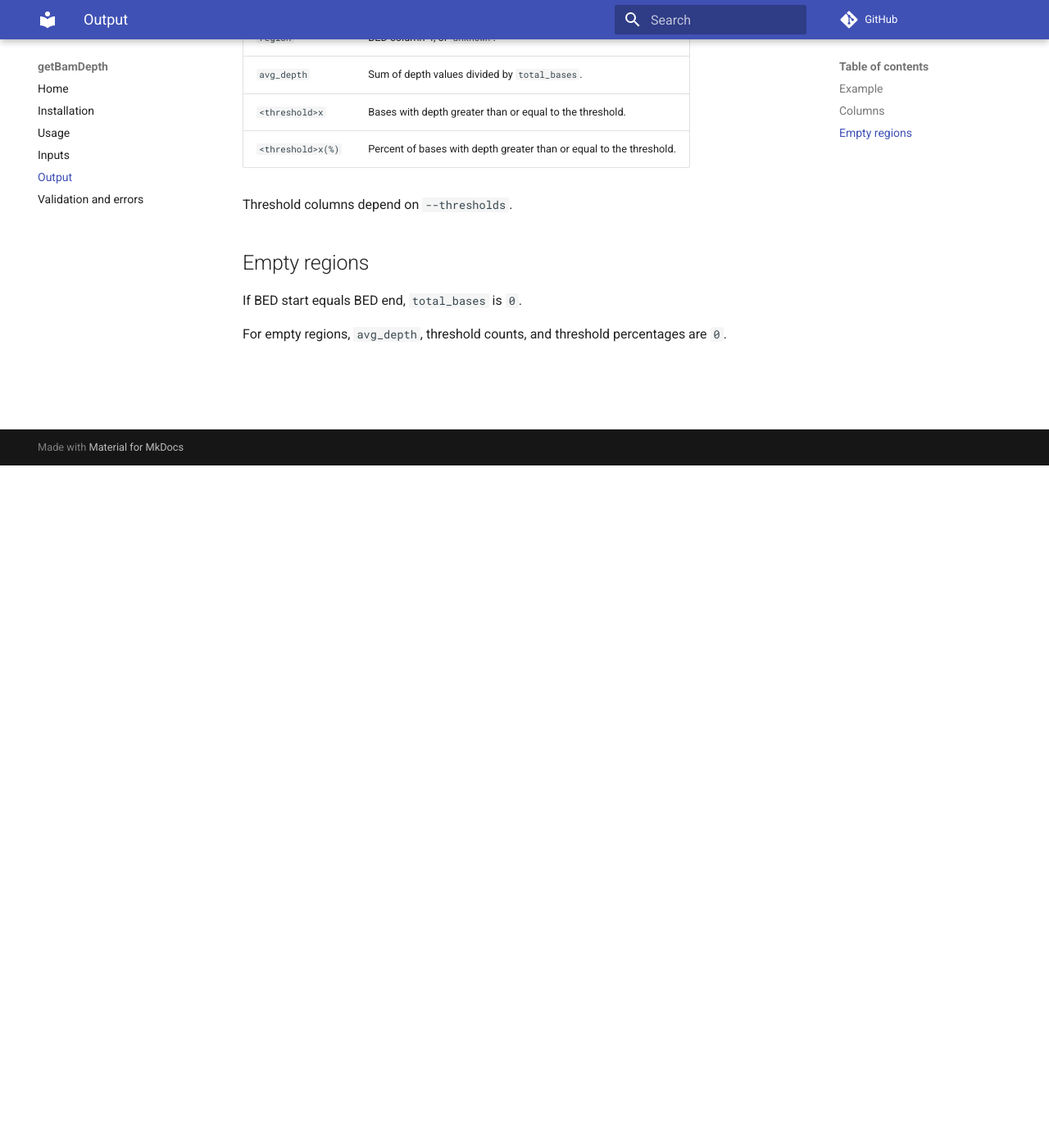
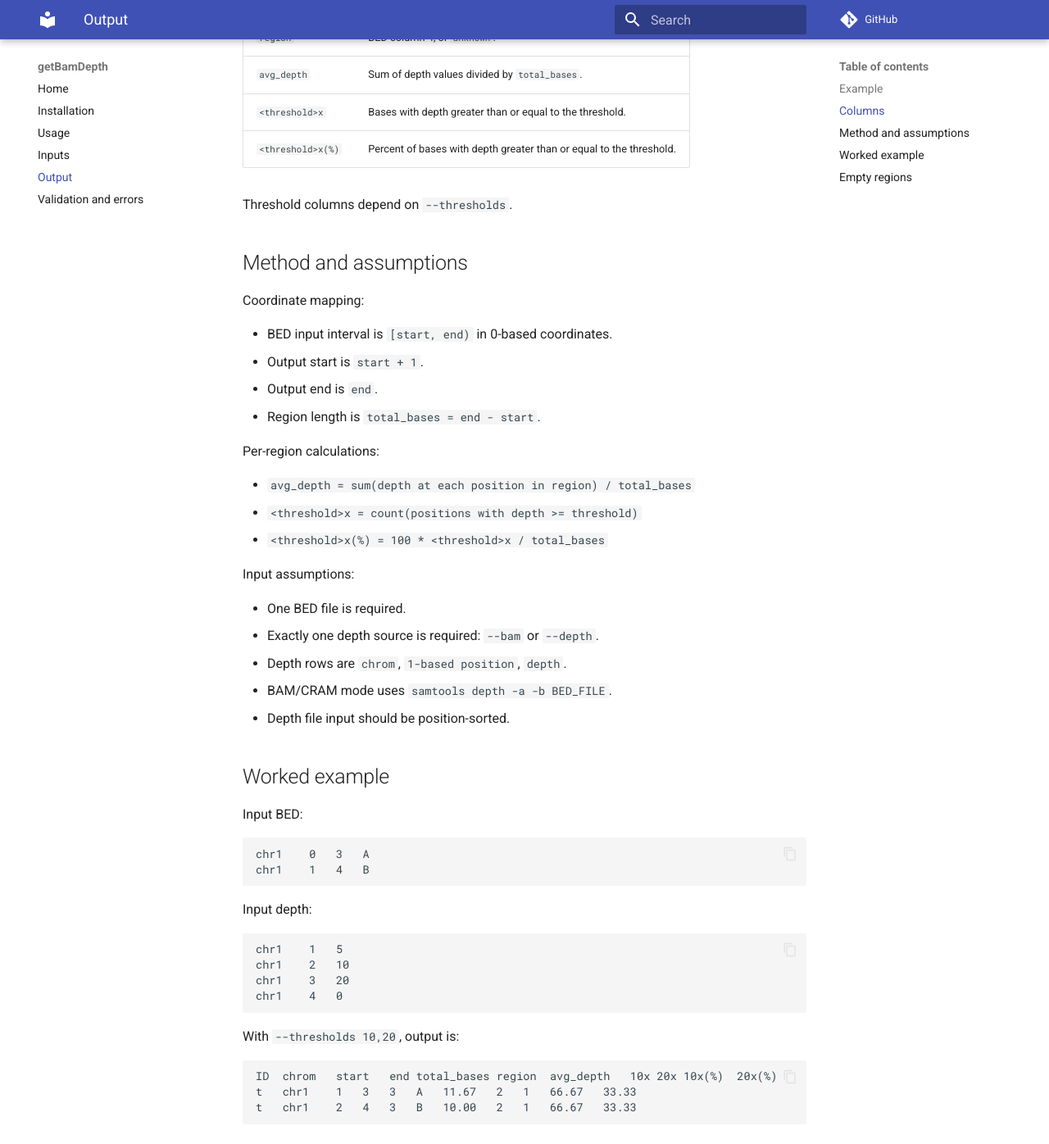
Before and after one commit to maurya-anand/getBamDepth, an MkDocs documentation site: the page built from docs/output.md, in a window 1280 px wide and 1400 px high, scrolled down 832 px. Shown: the top 1396 px of the window at 82% size. Built offline with MkDocs 1.6.1 and Material for MkDocs 9.7.7, drawn with Linux system fonts in a browser that asks for light colours; comment, search, counter and statistics services are not loaded.

Commit message:
docs: add method, assumptions, and worked example to output documentation

````diff
--- a/docs/output.md
+++ b/docs/output.md
@@ -27,6 +27,55 @@ Example output from `example/sample.coverage.out.txt`:
 
 Threshold columns depend on `--thresholds`.
 
+## Method and assumptions
+
+Coordinate mapping:
+
+- BED input interval is `[start, end)` in 0-based coordinates.
+- Output start is `start + 1`.
+- Output end is `end`.
+- Region length is `total_bases = end - start`.
+
+Per-region calculations:
+
+- `avg_depth = sum(depth at each position in region) / total_bases`
+- `<threshold>x = count(positions with depth >= threshold)`
+- `<threshold>x(%) = 100 * <threshold>x / total_bases`
+
+Input assumptions:
+
+- One BED file is required.
+- Exactly one depth source is required: `--bam` or `--depth`.
+- Depth rows are `chrom`, `1-based position`, `depth`.
+- BAM/CRAM mode uses `samtools depth -a -b BED_FILE`.
+- Depth file input should be position-sorted.
+
+## Worked example
+
+Input BED:
+
+```tsv
+chr1    0   3   A
+chr1    1   4   B
+```
+
+Input depth:
+
+```tsv
+chr1    1   5
+chr1    2   10
+chr1    3   20
+chr1    4   0
+```
+
+With `--thresholds 10,20`, output is:
+
+```tsv
+ID  chrom   start   end total_bases region  avg_depth   10x 20x 10x(%)  20x(%)
+t   chr1    1   3   3   A   11.67   2   1   66.67   33.33
+t   chr1    2   4   3   B   10.00   2   1   66.67   33.33
+```
+
 ## Empty regions
 
 If BED start equals BED end, `total_bases` is `0`.
````
